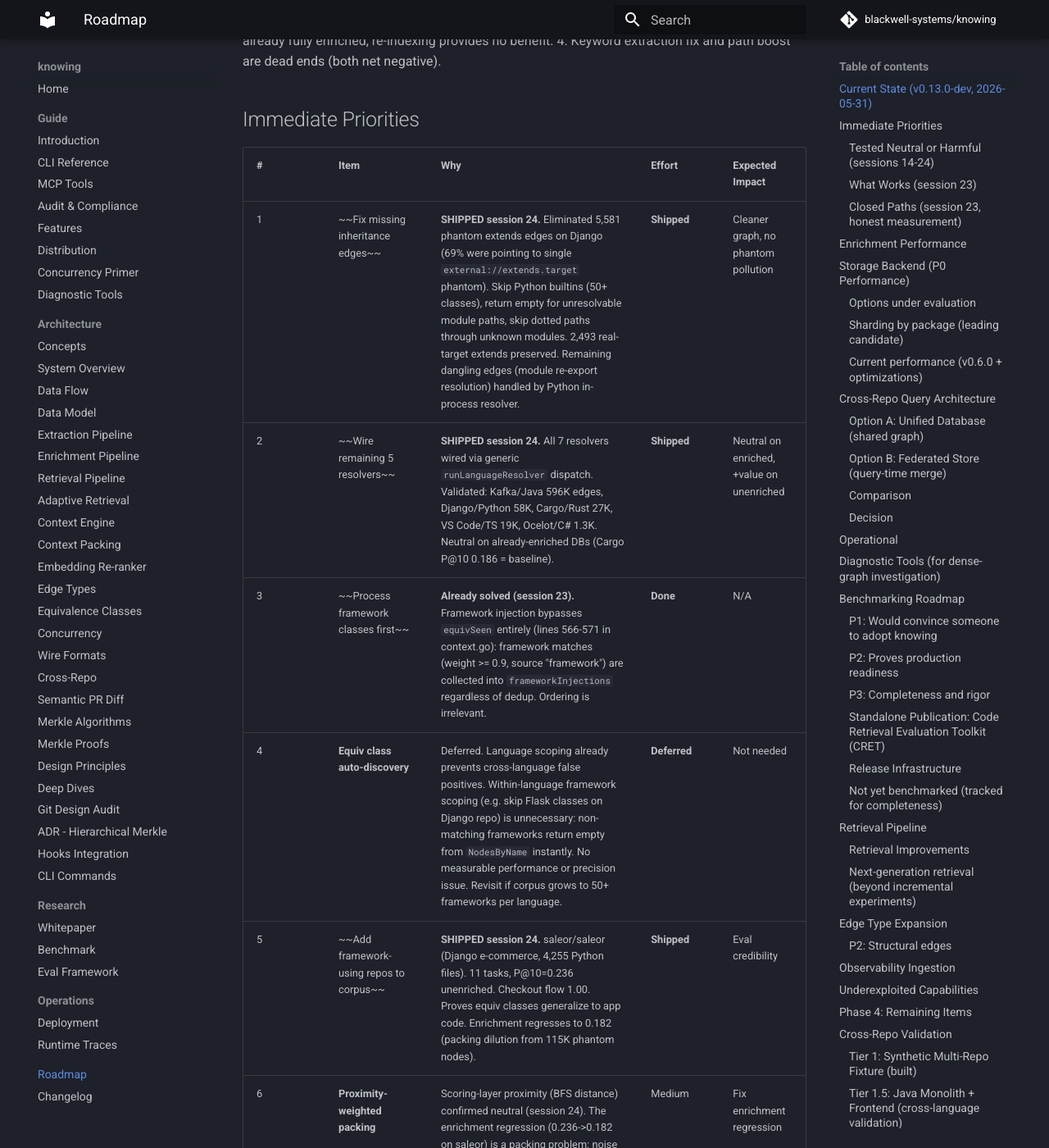
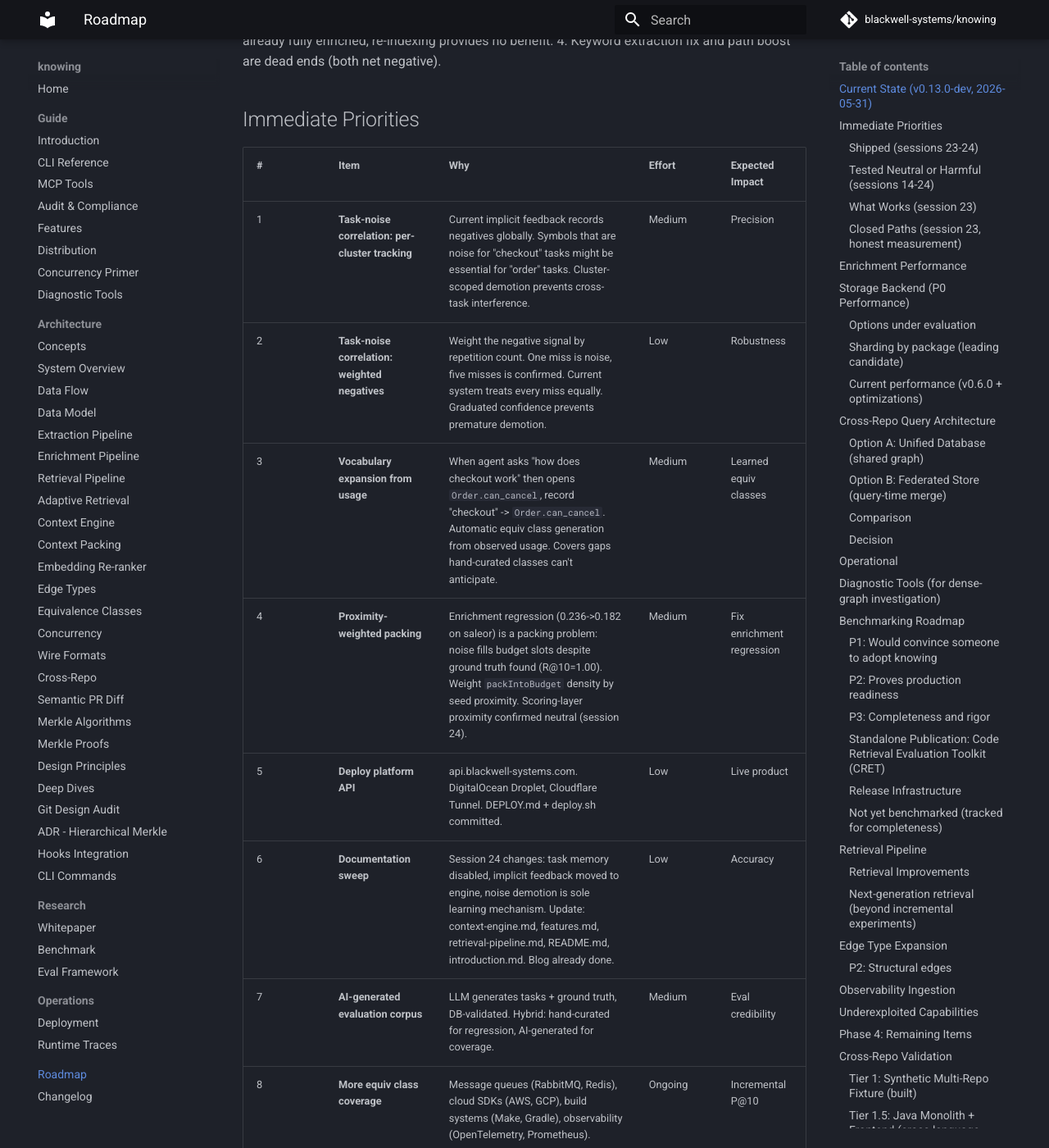
Before and after one commit to blackwell-systems/knowing, an MkDocs documentation site: the page built from docs/roadmap.md, in a window 1280 px wide and 1400 px high, scrolled down 845 px. Shown: the whole window at 82% size. Built offline with MkDocs 1.6.1 and Material for MkDocs 9.7.7, drawn with Linux system fonts in a browser that asks for light colours; comment, search, counter and statistics services are not loaded; some of the changed text lies outside the part shown.

Commit message:
docs: reorganize roadmap, move shipped items to history, clean priorities

```diff
--- a/docs/roadmap.md
+++ b/docs/roadmap.md
@@ -40,22 +40,27 @@ What's shipped is in the [changelog](CHANGELOG.md). This document covers what's
 
 | # | Item | Why | Effort | Expected Impact |
 |---|------|-----|--------|-----------------|
-| 1 | ~~Fix missing inheritance edges~~ | **SHIPPED session 24.** Eliminated 5,581 phantom extends edges on Django (69% were pointing to single `external://extends.target` phantom). Skip Python builtins (50+ classes), return empty for unresolvable module paths, skip dotted paths through unknown modules. 2,493 real-target extends preserved. Remaining dangling edges (module re-export resolution) handled by Python in-process resolver. | **Shipped** | Cleaner graph, no phantom pollution |
-| 2 | ~~Wire remaining 5 resolvers~~ | **SHIPPED session 24.** All 7 resolvers wired via generic `runLanguageResolver` dispatch. Validated: Kafka/Java 596K edges, Django/Python 58K, Cargo/Rust 27K, VS Code/TS 19K, Ocelot/C# 1.3K. Neutral on already-enriched DBs (Cargo P@10 0.186 = baseline). | **Shipped** | Neutral on enriched, +value on unenriched |
-| 3 | ~~Process framework classes first~~ | **Already solved (session 23).** Framework injection bypasses `equivSeen` entirely (lines 566-571 in context.go): framework matches (weight >= 0.9, source "framework") are collected into `frameworkInjections` regardless of dedup. Ordering is irrelevant. | **Done** | N/A |
-| 4 | **Equiv class auto-discovery** | Deferred. Language scoping already prevents cross-language false positives. Within-language framework scoping (e.g. skip Flask classes on Django repo) is unnecessary: non-matching frameworks return empty from `NodesByName` instantly. No measurable performance or precision issue. Revisit if corpus grows to 50+ frameworks per language. | **Deferred** | Not needed |
-| 5 | ~~Add framework-using repos to corpus~~ | **SHIPPED session 24.** saleor/saleor (Django e-commerce, 4,255 Python files). 11 tasks, P@10=0.236 unenriched. Checkout flow 1.00. Proves equiv classes generalize to app code. Enrichment regresses to 0.182 (packing dilution from 115K phantom nodes). | **Shipped** | Eval credibility |
-| 6 | **Proximity-weighted packing** | Scoring-layer proximity (BFS distance) confirmed neutral (session 24). The enrichment regression (0.236->0.182 on saleor) is a packing problem: noise fills budget slots despite ground truth being found (R@10=1.00). Fix: weight `packIntoBudget` density by seed proximity so nearby symbols pack before distant high-centrality noise. | Medium | Fix enrichment regression |
-| 7 | **Task-noise correlation system** | Reframe "task memory" as noise suppression, not recall. Implicit feedback moved from MCP-only to context engine (session 24). Django 5 rounds: P@10 0.186 -> 0.197 peak at round 3 (+5.9%), R@10 0.333 -> 0.376 (+12.6%). **First mechanism to show real compounding on honest measurement.** Round 5 regresses (0.192) because benchmark never calls DetectUsed, so negatives accumulate unchecked. In real MCP usage, agents open files triggering positive attribution that stabilizes the curve. Next: simulate agent usage in benchmark, implement per-cluster tracking (7a). Env vars: `BENCH_IMPLICIT_FEEDBACK=1`, `KNOWING_NO_FEEDBACK=1`, `--no-feedback` flag. | In progress | +5.9% P@10 |
-| 7a | *Per-keyword-cluster noise tracking* | Track noise per keyword cluster, not globally. Symbols that are noise for "checkout" tasks might be essential for "order" tasks. Current system records negatives globally. Cluster-scoped demotion prevents cross-task interference. | Medium | Precision |
-| 7b | *Weighted negative signals* | Weight the negative signal by how many times a symbol was returned but ignored. One miss is noise, five misses is confirmed noise. Current system treats every miss equally. Graduated confidence prevents premature demotion from a single bad query. | Low | Robustness |
-| 7c | *Vocabulary expansion from usage* | When agent asks "how does checkout work" then opens `Order.can_cancel`, record "checkout" -> `Order.can_cancel`. Automatic equiv class generation from observed usage. Most powerful: covers gaps hand-curated classes can't anticipate. | Medium | Learned equiv classes |
-| 7d | *Merkleized noise expiration* | Decay negative signals when code changes. A symbol demoted as noise might become relevant after a refactor. The Merkleized feedback expiration infrastructure already handles this for positive feedback; extend to negatives. | Low | Already built |
-| 8 | **Deploy platform API** | api.blackwell-systems.com. DigitalOcean Droplet, Cloudflare Tunnel. DEPLOY.md + deploy.sh committed. | In progress | Live product |
-| 9 | ~~Blog post~~ | **SHIPPED session 24.** Updated with v0.13.0 numbers, methodology, framework intelligence, honest embeddings finding. Committed and pushed. | **Shipped** | Visibility |
-| 10 | **AI-generated evaluation corpus** | LLM generates tasks + ground truth, DB-validated. Hybrid: hand-curated for regression, AI-generated for coverage. | Medium | Eval credibility |
-| 11 | **More equiv class coverage** | Message queues (RabbitMQ, Redis), cloud SDKs (AWS, GCP), build systems (Make, Gradle), observability (OpenTelemetry, Prometheus). | Ongoing | Incremental P@10 |
-| 12 | **Documentation sweep for learning subsystems** | Session 24 made major changes: task memory disabled, implicit feedback moved to engine, noise demotion is sole learning mechanism. Docs that need updating: context-engine.md (remove task memory from pipeline), features.md (update task memory feature, add implicit feedback feature), architecture/retrieval-pipeline.md (learning section), README.md (remove "compounds across sessions" if present), introduction.md (learning claims). Blog already updated. | Low | Accuracy |
+| 1 | **Task-noise correlation: per-cluster tracking** | Current implicit feedback records negatives globally. Symbols that are noise for "checkout" tasks might be essential for "order" tasks. Cluster-scoped demotion prevents cross-task interference. | Medium | Precision |
+| 2 | **Task-noise correlation: weighted negatives** | Weight the negative signal by repetition count. One miss is noise, five misses is confirmed. Current system treats every miss equally. Graduated confidence prevents premature demotion. | Low | Robustness |
+| 3 | **Vocabulary expansion from usage** | When agent asks "how does checkout work" then opens `Order.can_cancel`, record "checkout" -> `Order.can_cancel`. Automatic equiv class generation from observed usage. Covers gaps hand-curated classes can't anticipate. | Medium | Learned equiv classes |
+| 4 | **Proximity-weighted packing** | Enrichment regression (0.236->0.182 on saleor) is a packing problem: noise fills budget slots despite ground truth found (R@10=1.00). Weight `packIntoBudget` density by seed proximity. Scoring-layer proximity confirmed neutral (session 24). | Medium | Fix enrichment regression |
+| 5 | **Deploy platform API** | api.blackwell-systems.com. DigitalOcean Droplet, Cloudflare Tunnel. DEPLOY.md + deploy.sh committed. | Low | Live product |
+| 6 | **Documentation sweep** | Session 24 changes: task memory disabled, implicit feedback moved to engine, noise demotion is sole learning mechanism. Update: context-engine.md, features.md, retrieval-pipeline.md, README.md, introduction.md. Blog already done. | Low | Accuracy |
+| 7 | **AI-generated evaluation corpus** | LLM generates tasks + ground truth, DB-validated. Hybrid: hand-curated for regression, AI-generated for coverage. | Medium | Eval credibility |
+| 8 | **More equiv class coverage** | Message queues (RabbitMQ, Redis), cloud SDKs (AWS, GCP), build systems (Make, Gradle), observability (OpenTelemetry, Prometheus). | Ongoing | Incremental P@10 |
+
+### Shipped (sessions 23-24)
+
+| Item | Session | Result |
+|------|---------|--------|
+| Fix missing inheritance edges | 24 | 5,581 phantom extends edges eliminated on Django |
+| Wire remaining 5 resolvers | 24 | All 7 wired. Kafka/Java 596K, Django/Python 58K, Cargo/Rust 27K edges |
+| Process framework classes first | 23 | Already solved via equivSeen bypass |
+| Add framework-using repos | 24 | saleor/saleor added, P@10=0.236, equiv classes validated on app code |
+| Blog post | 24 | Updated with v0.13.0 numbers, methodology, honest findings |
+| v0.13.0 release | 24 | P@10=0.278, 308 tasks, 16 repos, 8 languages |
+| Task-noise correlation (implicit feedback) | 24 | Moved to engine, +5.9% P@10 on Django. Task memory disabled (neutral). Sole learning mechanism. |
+| Equiv class auto-discovery | 24 | Deferred (language scoping sufficient) |
 
 ### Tested Neutral or Harmful (sessions 14-24)
 
```
